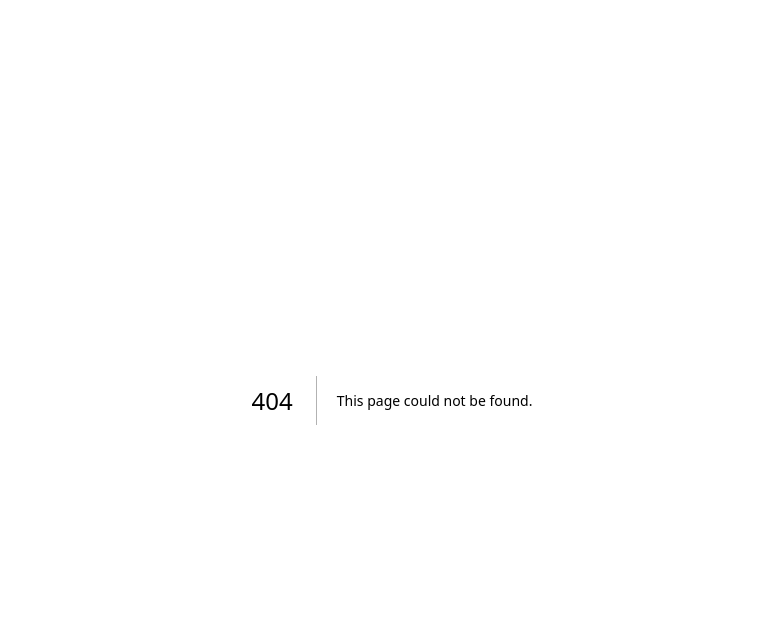
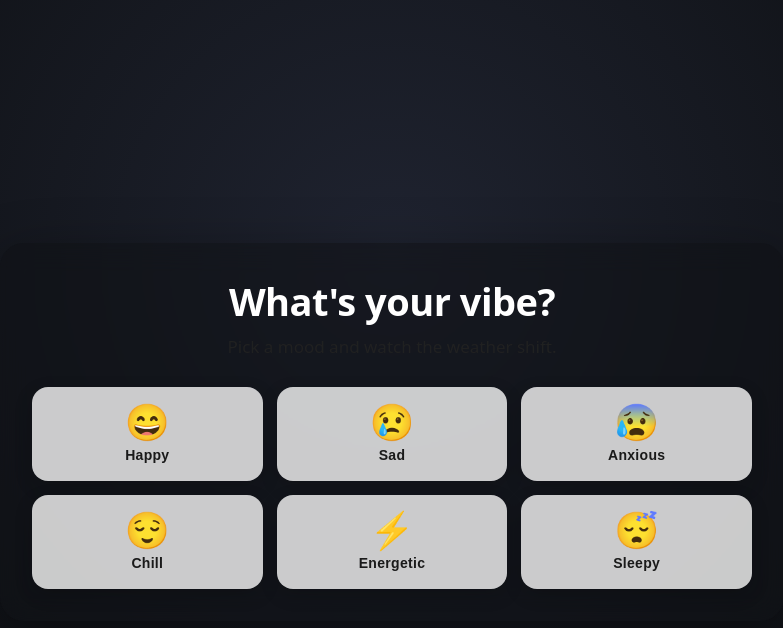
Before and after one commit to adamanz/slopcon-demo, a Next.js app: page /vibe in a window 1280 px wide. Before the commit this address had no page. Shown: the top 628 px of the page, without its empty margins (248-1031 px from the left). Built offline with nearby package versions, Linux system fonts and the light colour scheme.

Commit message:
Add /vibe mood-to-weather page with CSS animated backgrounds
Co-authored-by: Adam Anzuoni <adam.anzuoni@anysphere.co>

```diff
--- /dev/null
+++ b/app/vibe/page.tsx
@@ -0,0 +1,143 @@
+"use client";
+
+import { useState, type CSSProperties } from "react";
+
+type MoodId = "happy" | "sad" | "anxious" | "chill" | "energetic" | "sleepy";
+
+type Mood = {
+  id: MoodId;
+  label: string;
+  emoji: string;
+  rainEmoji: string;
+  rainCount: number;
+  rainSpeed: number;
+  bg: string;
+  accent: string;
+  caption: string;
+};
+
+const MOODS: Mood[] = [
+  { id: "happy", label: "Happy", emoji: "😄", rainEmoji: "☀️", rainCount: 14, rainSpeed: 7,
+    bg: "linear-gradient(135deg,#ffd166 0%,#ff8c42 50%,#ffb627 100%)", accent: "#fff7d6",
+    caption: "Sunshine on the brain." },
+  { id: "sad", label: "Sad", emoji: "😢", rainEmoji: "💧", rainCount: 40, rainSpeed: 1.4,
+    bg: "linear-gradient(180deg,#3a4a5c 0%,#5a6e82 60%,#7d8fa3 100%)", accent: "#cfe0f0",
+    caption: "Soft rain, soft heart." },
+  { id: "anxious", label: "Anxious", emoji: "😰", rainEmoji: "🌪️", rainCount: 18, rainSpeed: 2,
+    bg: "linear-gradient(135deg,#6d597a 0%,#b56576 50%,#e56b6f 100%)", accent: "#fff0f0",
+    caption: "Swirling clouds, deep breaths." },
+  { id: "chill", label: "Chill", emoji: "😌", rainEmoji: "❄️", rainCount: 36, rainSpeed: 9,
+    bg: "linear-gradient(180deg,#a8dadc 0%,#cdeaef 60%,#f1faee 100%)", accent: "#1d3557",
+    caption: "Gentle snow, gentle pace." },
+  { id: "energetic", label: "Energetic", emoji: "⚡", rainEmoji: "⚡", rainCount: 22, rainSpeed: 1.1,
+    bg: "linear-gradient(135deg,#0f0c29 0%,#302b63 50%,#24243e 100%)", accent: "#ffe066",
+    caption: "Lightning in your veins." },
+  { id: "sleepy", label: "Sleepy", emoji: "😴", rainEmoji: "💤", rainCount: 12, rainSpeed: 11,
+    bg: "linear-gradient(180deg,#0d1b2a 0%,#1b263b 60%,#415a77 100%)", accent: "#e0e1dd",
+    caption: "Drifting off into the night." },
+];
+
+export default function VibePage() {
+  const [mood, setMood] = useState<Mood | null>(null);
+
+  return (
+    <main style={styles.main}>
+      {mood && (
+        <div key={mood.id} style={{ ...styles.weather, background: mood.bg }} aria-hidden>
+          <div style={styles.shimmer} />
+          {Array.from({ length: mood.rainCount }).map((_, i) => {
+            const left = (i * 97) % 100;
+            const delay = (i * 0.37) % mood.rainSpeed;
+            const size = 18 + ((i * 13) % 28);
+            const drift = (i % 2 === 0 ? 1 : -1) * (4 + (i % 6));
+            const dropStyle: CSSProperties & Record<string, string | number> = {
+              left: `${left}%`,
+              fontSize: `${size}px`,
+              animationDuration: `${mood.rainSpeed}s`,
+              animationDelay: `-${delay}s`,
+              "--drift": `${drift}px`,
+            };
+            return (
+              <span key={i} className={`drop drop-${mood.id}`} style={dropStyle}>
+                {mood.rainEmoji}
+              </span>
+            );
+          })}
+        </div>
+      )}
+
+      <section style={{ ...styles.panel, color: mood?.accent ?? "#222" }}>
+        <h1 style={styles.title}>What&apos;s your vibe?</h1>
+        <p style={styles.subtitle}>
+          {mood ? mood.caption : "Pick a mood and watch the weather shift."}
+        </p>
+        <div style={styles.grid}>
+          {MOODS.map((m) => {
+            const active = mood?.id === m.id;
+            return (
+              <button
+                key={m.id}
+                onClick={() => setMood(active ? null : m)}
+                style={{
+                  ...styles.moodBtn,
+                  transform: active ? "scale(1.08)" : "scale(1)",
+                  boxShadow: active
+                    ? "0 0 0 3px rgba(255,255,255,0.9), 0 12px 32px rgba(0,0,0,0.35)"
+                    : "0 6px 18px rgba(0,0,0,0.18)",
+                  background: active ? "rgba(255,255,255,0.95)" : "rgba(255,255,255,0.78)",
+                }}
+                aria-pressed={active}
+              >
+                <span style={styles.moodEmoji}>{m.emoji}</span>
+                <span style={styles.moodLabel}>{m.label}</span>
+              </button>
+            );
+          })}
+        </div>
+      </section>
+
+      <style>{`
+        html, body { margin: 0; padding: 0; min-height: 100%; background: #0f1115; font-family: ui-sans-serif, system-ui, -apple-system, sans-serif; }
+        .drop { position: absolute; top: -10vh; opacity: 0.95; will-change: transform; pointer-events: none;
+                animation-name: fall; animation-iteration-count: infinite; animation-timing-function: linear; }
+        .drop-energetic { animation-name: flash; opacity: 0; filter: drop-shadow(0 0 12px #fff); }
+        .drop-anxious   { animation-name: swirl; }
+        .drop-chill     { animation-name: drift; }
+        .drop-sleepy    { animation-name: float; }
+        .drop-happy     { animation-name: pulse; top: auto; bottom: -10vh; }
+        @keyframes fall   { 0%{transform:translate3d(0,-10vh,0)} 100%{transform:translate3d(var(--drift),110vh,0)} }
+        @keyframes drift  { 0%{transform:translate3d(0,-10vh,0) rotate(0)} 100%{transform:translate3d(calc(var(--drift)*4),110vh,0) rotate(360deg)} }
+        @keyframes swirl  { 0%{transform:translate3d(0,-10vh,0) rotate(0)} 50%{transform:translate3d(calc(var(--drift)*6),50vh,0) rotate(180deg)} 100%{transform:translate3d(0,110vh,0) rotate(360deg)} }
+        @keyframes float  { 0%{transform:translate3d(0,110vh,0); opacity:0} 30%{opacity:.9} 100%{transform:translate3d(var(--drift),-10vh,0); opacity:0} }
+        @keyframes pulse  { 0%,100%{transform:translate3d(0,0,0) scale(1); opacity:.9} 50%{transform:translate3d(var(--drift),-30px,0) scale(1.25); opacity:1} }
+        @keyframes flash  { 0%,92%,100%{opacity:0; transform:translate3d(0,0,0) scaleY(1)} 94%{opacity:1; transform:translate3d(0,0,0) scaleY(1.4)} 96%{opacity:.6} }
+        @keyframes shimmer{ 0%{transform:translateX(-30%)} 100%{transform:translateX(30%)} }
+        @keyframes pop    { 0%{opacity:0; transform:translateY(8px)} 100%{opacity:1; transform:translateY(0)} }
+      `}</style>
+    </main>
+  );
+}
+
+const styles: Record<string, CSSProperties> = {
+  main: { position: "relative", minHeight: "100vh", overflow: "hidden", display: "flex",
+    alignItems: "center", justifyContent: "center", padding: "32px 20px",
+    background: "radial-gradient(circle at 50% 30%, #1f2330, #0f1115 70%)" },
+  weather: { position: "fixed", inset: 0, zIndex: 0, overflow: "hidden",
+    transition: "background 600ms ease", animation: "pop 400ms ease both" },
+  shimmer: { position: "absolute", inset: 0, pointerEvents: "none",
+    background: "radial-gradient(ellipse at 50% 0%, rgba(255,255,255,0.18), transparent 60%)",
+    animation: "shimmer 8s ease-in-out infinite alternate" },
+  panel: { position: "relative", zIndex: 1, maxWidth: 720, width: "100%", padding: "32px",
+    borderRadius: 24, background: "rgba(15,17,21,0.55)", backdropFilter: "blur(14px)",
+    WebkitBackdropFilter: "blur(14px)", color: "#f7f7f7", textAlign: "center",
+    boxShadow: "0 20px 60px rgba(0,0,0,0.45)" },
+  title: { fontSize: 38, margin: "0 0 8px", letterSpacing: -0.5, color: "#fff" },
+  subtitle: { margin: "0 0 28px", fontSize: 17, opacity: 0.92, minHeight: 24 },
+  grid: { display: "grid", gridTemplateColumns: "repeat(3, minmax(0, 1fr))", gap: 14 },
+  moodBtn: { padding: "18px 10px", borderRadius: 16, border: "none", cursor: "pointer",
+    display: "flex", flexDirection: "column", alignItems: "center", gap: 6,
+    transition: "transform 200ms ease, box-shadow 200ms ease, background 200ms ease",
+    color: "#1a1a1a", fontWeight: 600 },
+  moodEmoji: { fontSize: 36, lineHeight: 1 },
+  moodLabel: { fontSize: 14, letterSpacing: 0.3 },
+};
```
